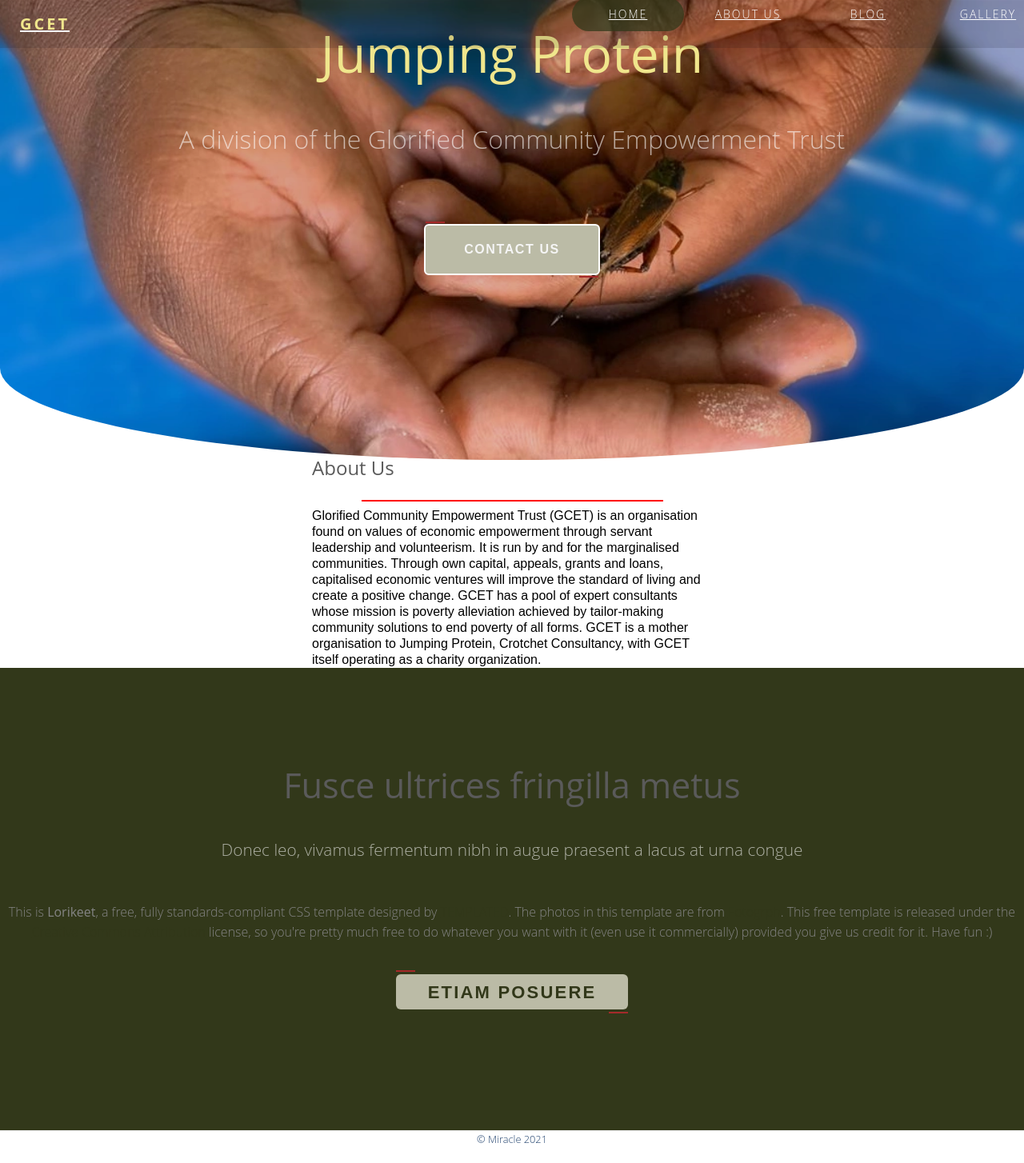
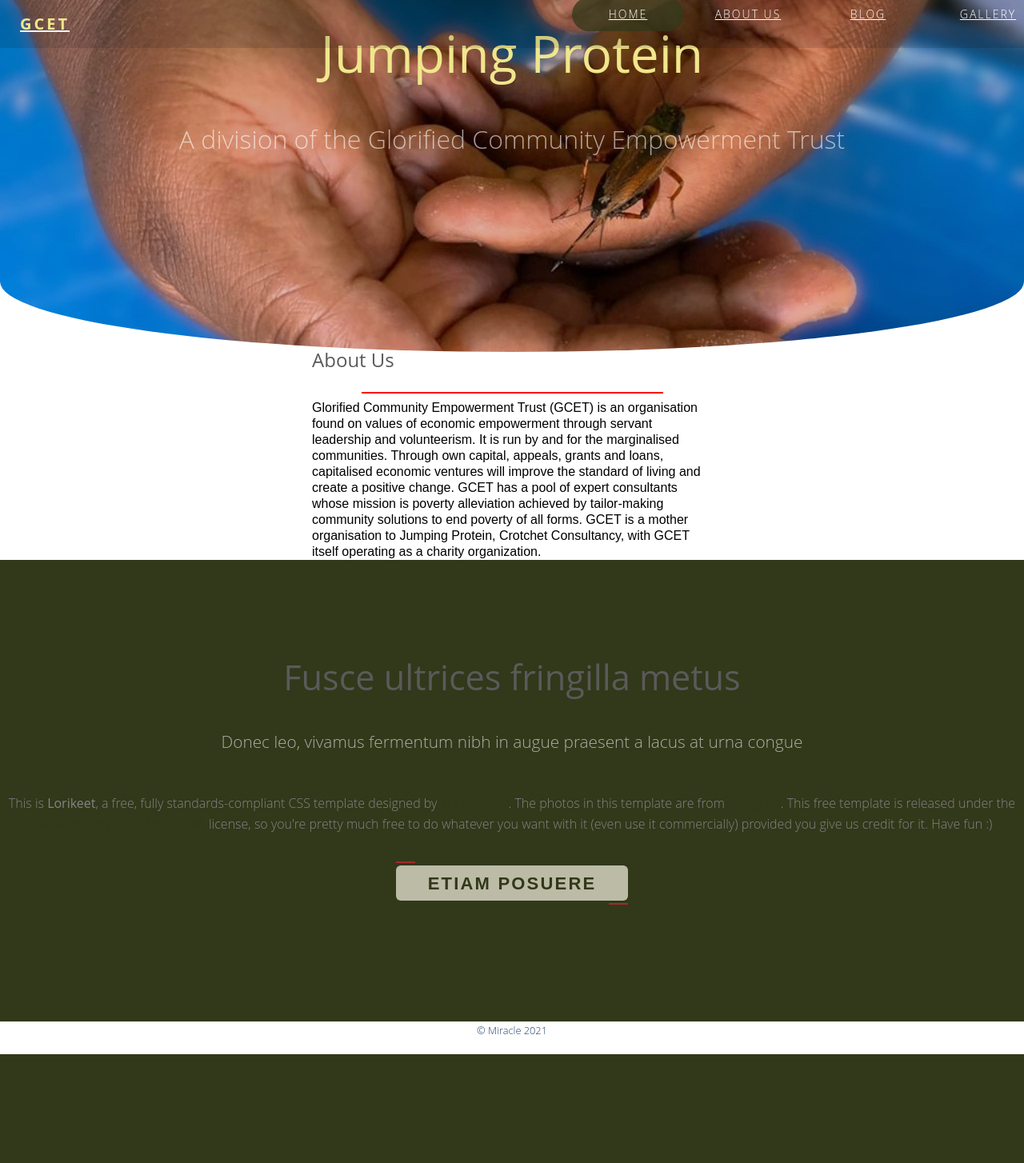
Before and after one commit to jordanmiracle/Jumpingprotein, a Django app: template webapp/templates/about.html in a window 1280 px wide. Shown: the whole page at 80% size. After the commit the page ends 1318 px from the top, so only its background shows below. Run offline with Django 3.2, Linux system fonts and the light colour scheme; the template is opened without the code that fills it, so the values that code supplies are empty; parts of the project's set-up code (start-up, migrations or seed data) failed here and were passed over.

Commit message:
Working with navbar to match theme color and style. Removed contact button.

```diff
--- a/blog/templates/blog/base.html
+++ b/blog/templates/blog/base.html
@@ -4,7 +4,8 @@
 <!DOCTYPE html>
 <html lang="en">
 <head>
-    <link href="https://cdn.jsdelivr.net/npm/bootstrap@5.0.0-beta3/dist/css/bootstrap.min.css" rel="stylesheet" integrity="sha384-eOJMYsd53ii+scO/bJGFsiCZc+5NDVN2yr8+0RDqr0Ql0h+rP48ckxlpbzKgwra6" crossorigin="anonymous">
+    <link href="https://cdn.jsdelivr.net/npm/bootstrap@5.0.0-beta3/dist/css/bootstrap.min.css" rel="stylesheet"
+          integrity="sha384-eOJMYsd53ii+scO/bJGFsiCZc+5NDVN2yr8+0RDqr0Ql0h+rP48ckxlpbzKgwra6" crossorigin="anonymous">
 
 
     <meta charset="UTF-8">
@@ -18,7 +19,7 @@
         <span class="text-muted">Toggleable via the navbar brand.</span>
     </div>
 </div>
-<nav class="navbar navbar-expand-lg navbar-dark bg-dark">
+    <nav class="navbar navbar-custom navbar-expand-lg navbar-dark bg-dark">
         <div class="container-fluid">
             <a class="navbar-brand" href="#">GCET</a>
             <button class="navbar-toggler" type="button" data-bs-toggle="collapse" data-bs-target="#navbarNav"
@@ -40,6 +41,7 @@
                         <a class="nav-link disabled" href="#" tabindex="-1" aria-disabled="true">Contact Us</a>
                     </li>
                 </ul>
+
         </div>
 </div>
 </nav>
--- a/webapp/templates/base.html
+++ b/webapp/templates/base.html
@@ -64,9 +64,6 @@
             <h2>Jumping Protein</h2>
             <span class="byline">A division of the Glorified Community Empowerment Trust</span>
         </div>
-        <ul class="actions">
-            <li><a href="#" class="button">Contact Us</a></li>
-        </ul>
     </div>
 </div>
 
```
Lines whose indentation alone changed are shown as unchanged.
